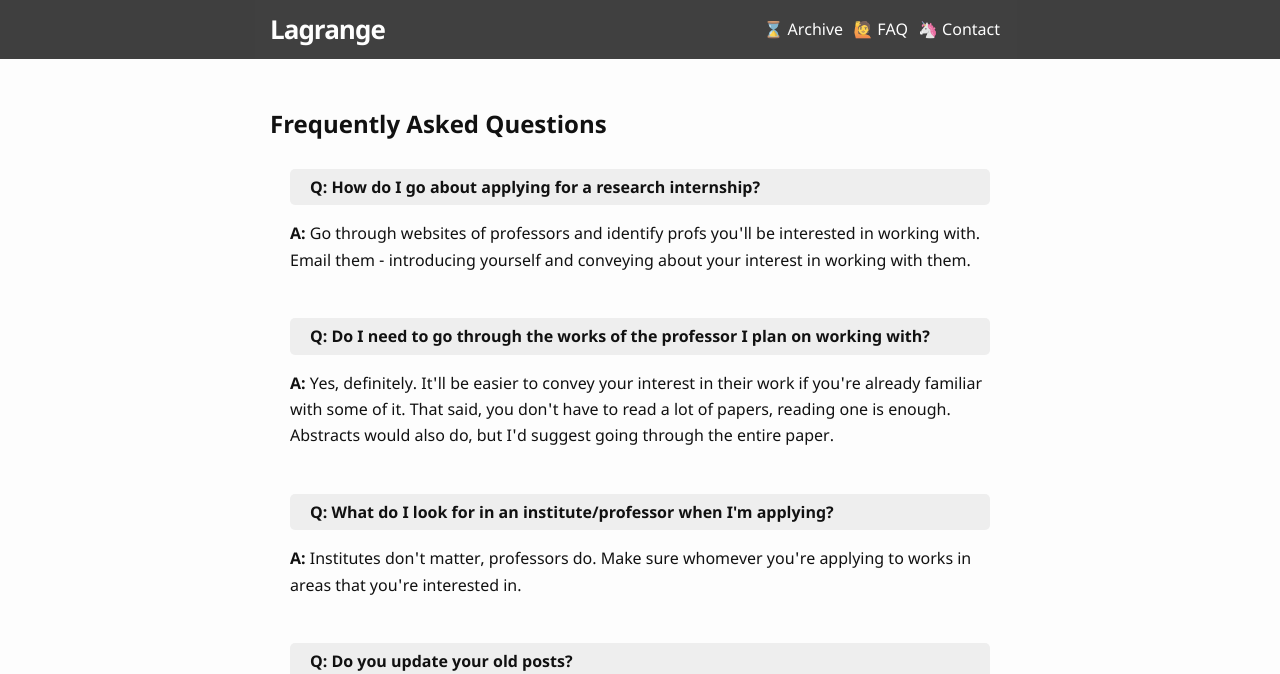
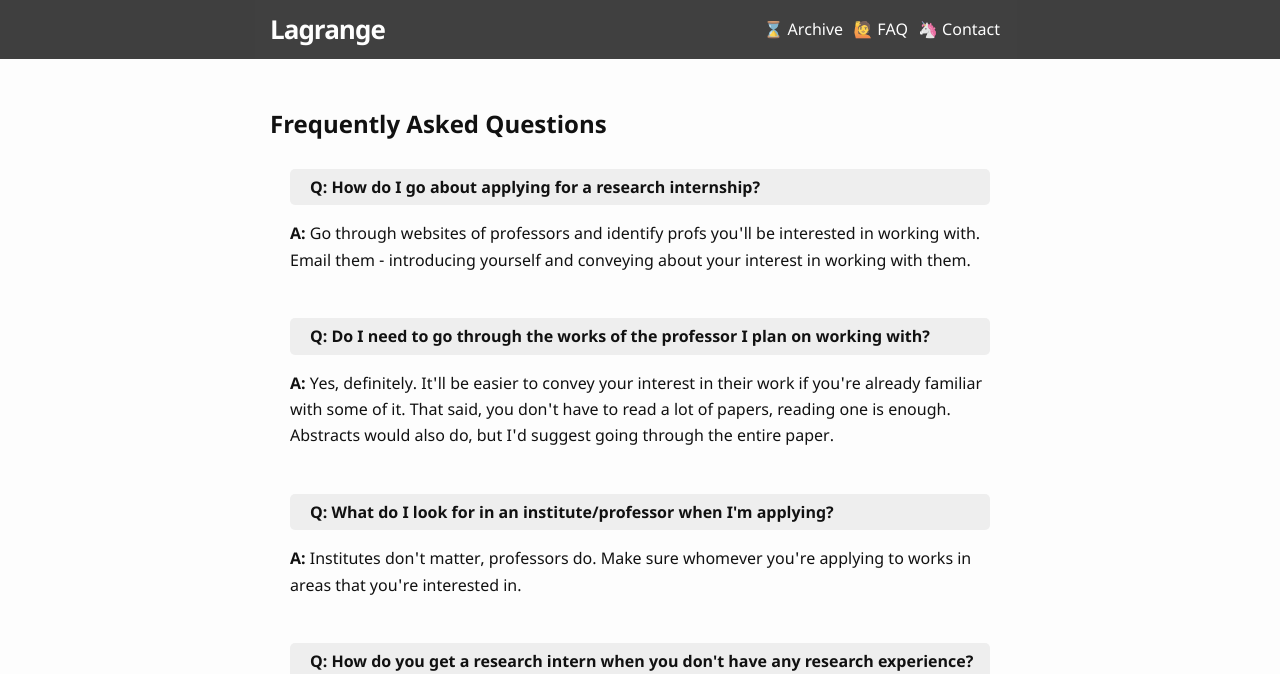
Before and after one commit to parthatom/Lagrange, a Jekyll site: the page built from FAQ.html, in a window 1280 px wide and 1400 px high. Shown: the top 674 px of the window. Built offline with Jekyll 4.4.1, drawn with Linux system fonts in a browser that asks for light colours; some of the changed text lies outside the part shown; grey boxes are pictures that could not be loaded.

Commit message:
Remove old

```diff
--- a/FAQ.html
+++ b/FAQ.html
@@ -22,13 +22,7 @@ layout: default
 	</div>
 
 	<div class='qa'>
-	<p class='question'><b>Q: Do you update your old posts?</b></p>
-	<p><b>A:</b> Yes, I update my old posts periodically. Everytime I would add an one-line update message in blue on top of that post, like:<br/><image src={{ '/assets/images/example-update.png' | relative_url }} style='width:75%'/>
-	</p>
-	</div>
-
-	<div class='qa'>
-	<p class='question'><b>Q: How do you get one when you don't have any research experience?</b></p>
+	<p class='question'><b>Q: How do you get a research intern when you don't have any research experience?</b></p>
 	<p><b>A:</b> The best method is to get some research at your home institution first. However, getting your first research experience outside is also very common. In either case, the process of applying is the same. So apply to both simultaneously.
 	</p>
 	</div>
```
